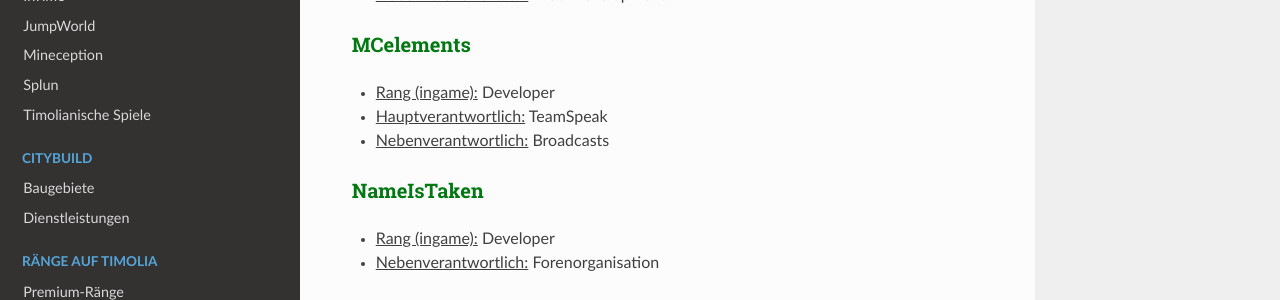
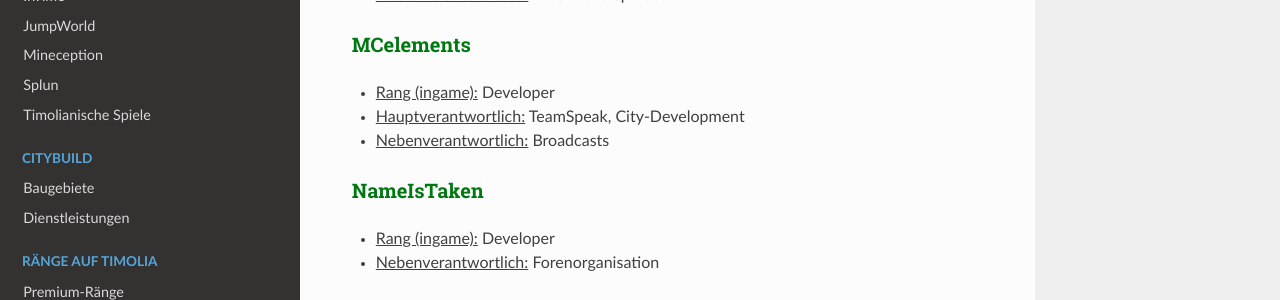
Before and after one commit to TimoliaDE/HowTo, an MkDocs documentation site: the page built from docs/team/members.md, in a window 1280 px wide and 900 px high, scrolled down 3099 px. Shown: the part 151-451 px from the top of the window. Built offline with MkDocs 1.6.1, drawn with Linux system fonts in a browser that asks for light colours; nearby versions of some CDN libraries; old or Windows-style settings are respelled for this version of MkDocs.

Commit message:
Update members.md

```diff
--- a/docs/team/members.md
+++ b/docs/team/members.md
@@ -97,7 +97,7 @@ Sie kümmern sich um die Timolia-Plugins, entwickeln neue Features und Spielmodi
 
 ### <strong><span style="color:#007812">MCelements</span></strong>
 - <u>Rang (ingame):</u> Developer
-- <u>Hauptverantwortlich:</u> TeamSpeak
+- <u>Hauptverantwortlich:</u> TeamSpeak, City-Development
 - <u>Nebenverantwortlich:</u> Broadcasts
 
 ### <strong><span style="color:#007812">NameIsTaken</span></strong>
```
